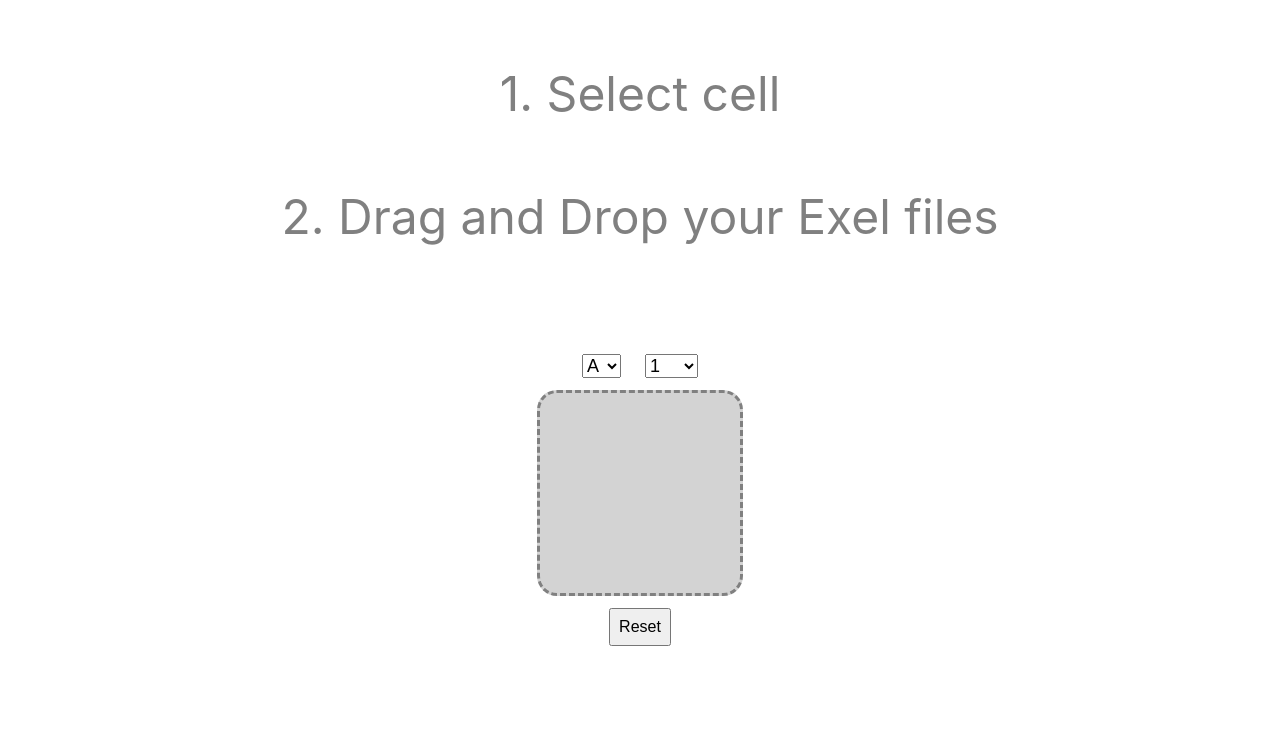
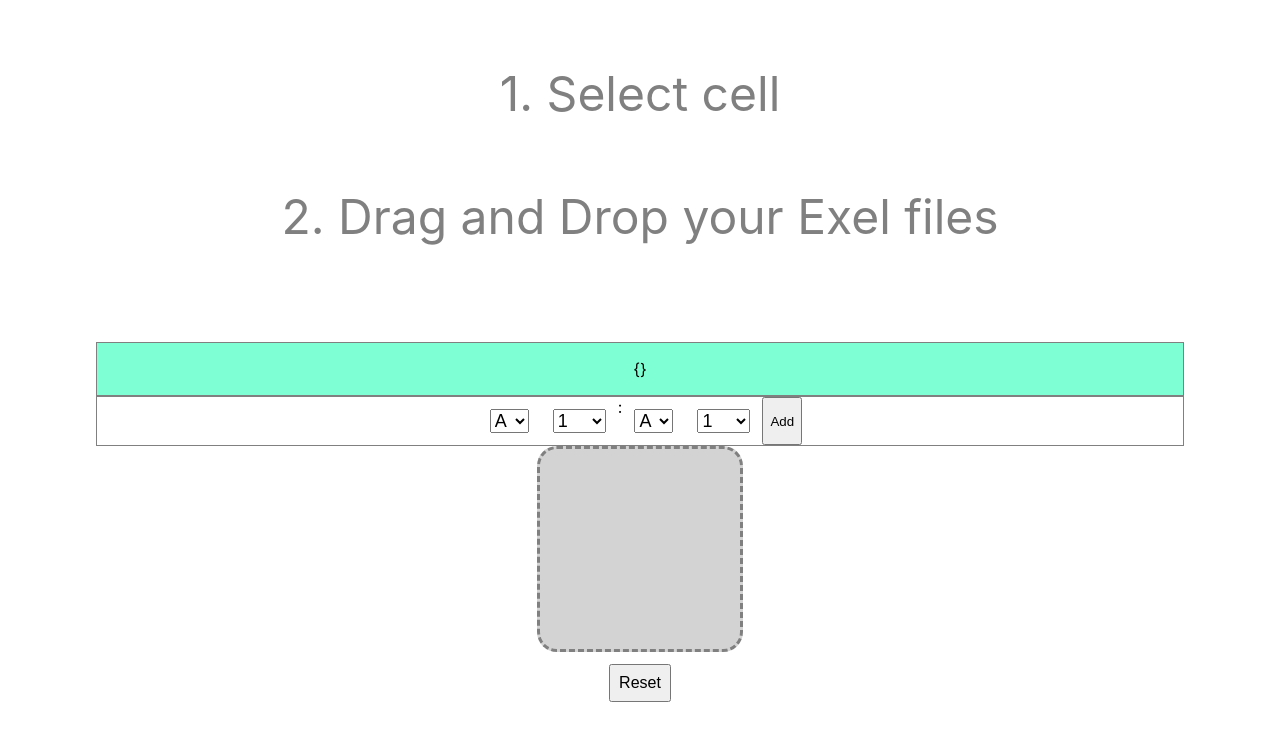
Before and after one commit to csabat/exel-parser, a React (Create React App) app: page / in a window 1280 px wide. Shown: the top 740 px of the page. Built offline with nearby package versions, Linux system fonts and the light colour scheme.

Commit message:
Add multiple field option

```diff
--- a/src/components/ParseInput.js
+++ b/src/components/ParseInput.js
@@ -3,12 +3,14 @@ import XLSX from 'xlsx'
 import Selector from './Selector';
 
 export default class ParseInput extends Component {
-
-
     state = {
+        cells: [],
         cell: 'A15',
-        column: 'A',
-        row: '1',
+        model: [],
+        nameColumn: 'A',
+        nameRow: '1',
+        valueColumn: 'A',
+        valueRow: '1',
         results: [],
         rABS: true
     }
@@ -28,11 +30,9 @@ export default class ParseInput extends Component {
             var data = e.target.result;
             var workbook = XLSX.read(data, { type: 'binary' });
             var first_sheet_name = workbook.SheetNames[0];
-            var address_of_cell = `${this.state.column}${this.state.row}`;
             var worksheet = workbook.Sheets[first_sheet_name];
-            var desired_cell = worksheet[address_of_cell];
-            var desired_value = (desired_cell ? desired_cell.v : undefined);
-            this.setState({results: [desired_value, ...this.state.results]})
+            const values = this.state.cells.map((cell) => `${worksheet[cell.key].v} : ${worksheet[cell.value].v} \n`)
+            this.setState({results: [...values, ...this.state.results]})
         }
         reader.readAsBinaryString(file);
     }
@@ -50,35 +50,71 @@ export default class ParseInput extends Component {
 
     }
 
-    handleColumnChange = (e) => {
+    handleColumnChange = (e, fieldName) => {
         console.log(e.target.value)
         this.setState({
-            column: e.target.value
+            [fieldName]: e.target.value
         })
     }
 
-    handleRowChange = (e) => {
+    handleRowChange = (e, fieldName) => {
         console.log(e.target.value)
         this.setState({
-            row: e.target.value
+            [fieldName]: e.target.value
         })
     }
+
+    addDataField = (e) => {
+      this.setState({
+        cells: [
+          ...this.state.cells,
+          {
+            key: `${this.state.nameColumn}${this.state.nameRow}`,
+            value: `${this.state.valueColumn}${this.state.valueRow}`
+          }
+        ]
+      })
+    }
+
+    renderDataModel = (rows) => rows.map(row => <p>{row.key} : {row.value}</p>)
 
     render() {
         console.log("re render page")
         return (
             <div style={style}>
-                <Selector handleColumnChange={this.handleColumnChange} handleRowChange={this.handleRowChange}/>
+              <div style={dataModel}>
+                {'{'}
+                {this.renderDataModel(this.state.cells)}
+                {'}'}
+              </div>
+              <div style={dataItemStyle}>
+                <Selector handleColumnChange={(e) => this.handleColumnChange(e, 'nameColumn')} handleRowChange={(e) => this.handleRowChange(e, 'nameRow')}/> :
+                <Selector handleColumnChange={(e) => this.handleColumnChange(e, 'valueColumn')} handleRowChange={(e) => this.handleRowChange(e, 'valueRow')}/>
+                <button onClick={this.addDataField}>Add</button>
+              </div>
                 <div  onDrop={this.onDrop} onDragEnter={(e) => e.preventDefault()} onDragOver={e => e.preventDefault()} style={{ height: 200, width: 200, backgroundColor: 'lightGrey', margin: 'auto', border:'3px dashed grey', borderRadius: '20px' }}></div>
                 <button onClick={this.onClickHandler} style={{padding: '8px', marginTop: '12px', fontSize:'16px'}}>Reset</button>
-                {this.state.results.map(result => (<p>{result} </p>))}
+                {this.state.results.map(result => (<p>{'{'} {result} {'}'} </p>))}
             </div>
         )
     }
 }
 
 const style = {
+    padding: '0 6rem',
     margin: 'auto',
     textAlign: 'center',
     marginTop: '6rem'
 }
+
+const dataItemStyle = {
+  border: '1px solid grey',
+  display: 'flex',
+  justifyContent: 'center',
+}
+
+const dataModel = {
+  padding: '1rem',
+  border: '1px solid grey',
+  backgroundColor: 'aquamarine'
+}
```
Also changed, not shown: src/components/Results.js (added, +9 -0 lines).
